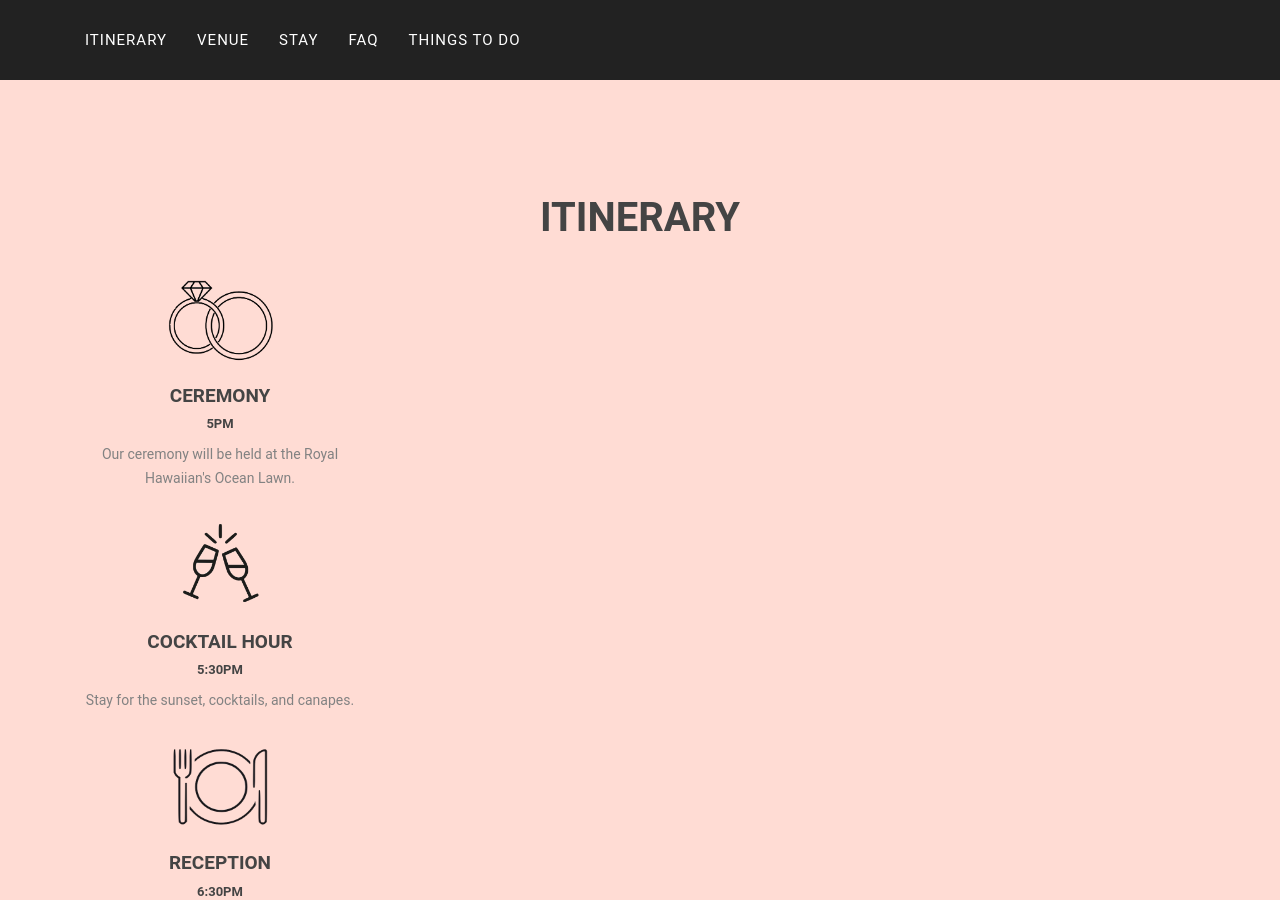
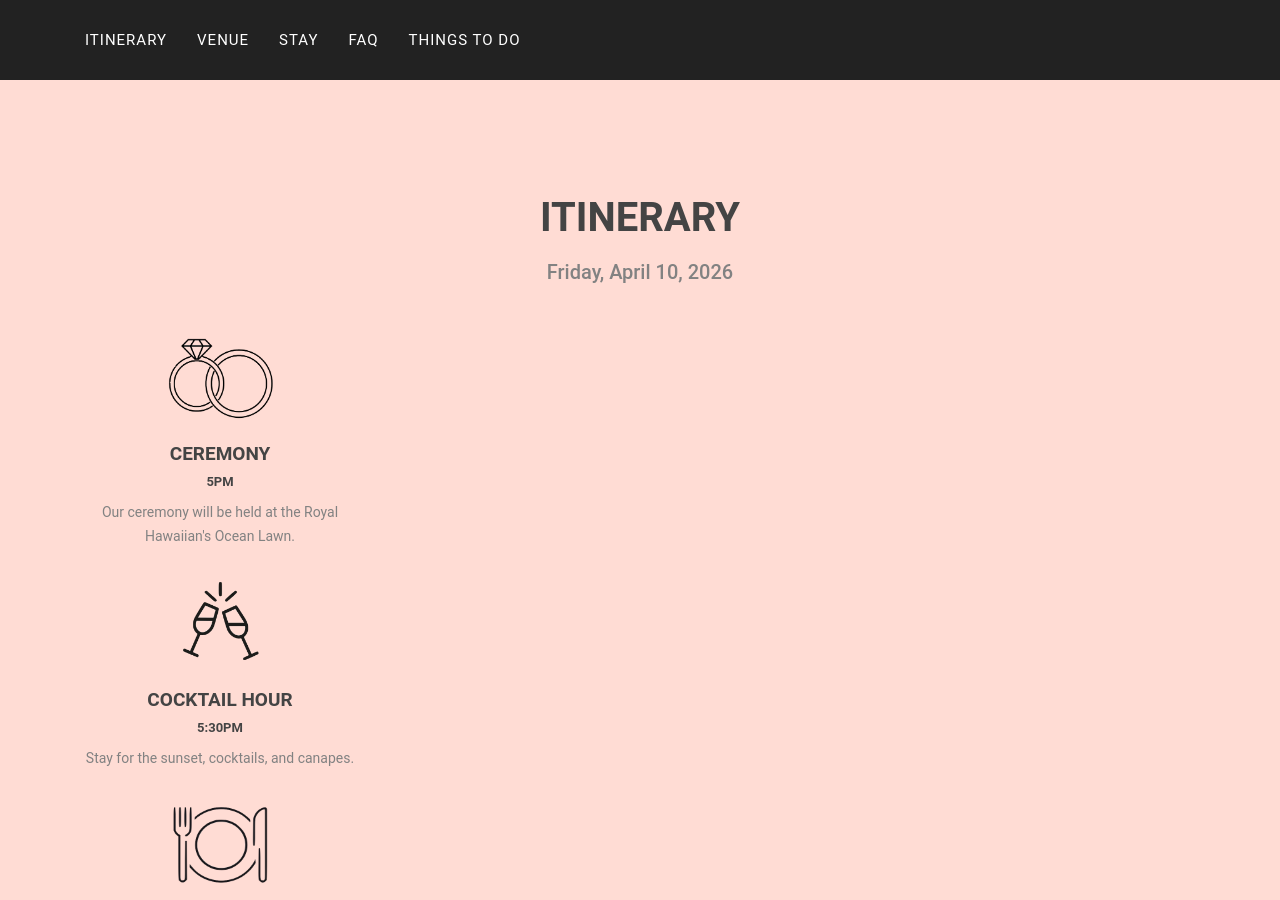
Before and after one commit to ceciliaxli/wedding-website, a Jekyll site: the page built from index.html, in a window 1280 px wide and 900 px high, scrolled down 729 px. Built offline with Jekyll 4.4.1, drawn with Linux system fonts in a browser that asks for light colours; some web fonts are replaced.

Commit message:
Update itinerary.html

```diff
--- a/_includes/en_data/itinerary.html
+++ b/_includes/en_data/itinerary.html
@@ -4,6 +4,7 @@
         <div class="row">
             <div class="col-lg-12 text-center">
                 <h2 class="section-heading">Itinerary</h2>
+                <h3 class="section-subheading text-muted">Friday, April 10, 2026</h3>
             </div>
         </div>
         <div class="container">
```
